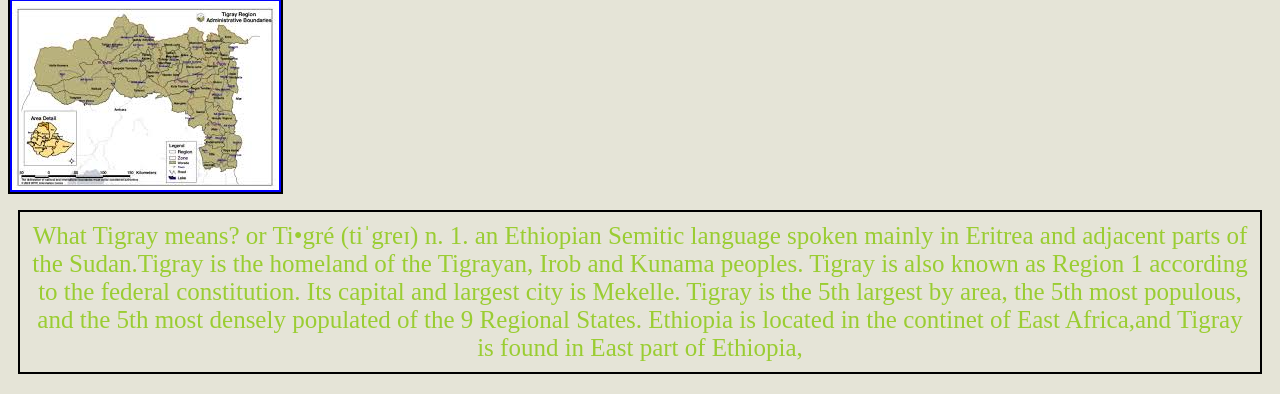
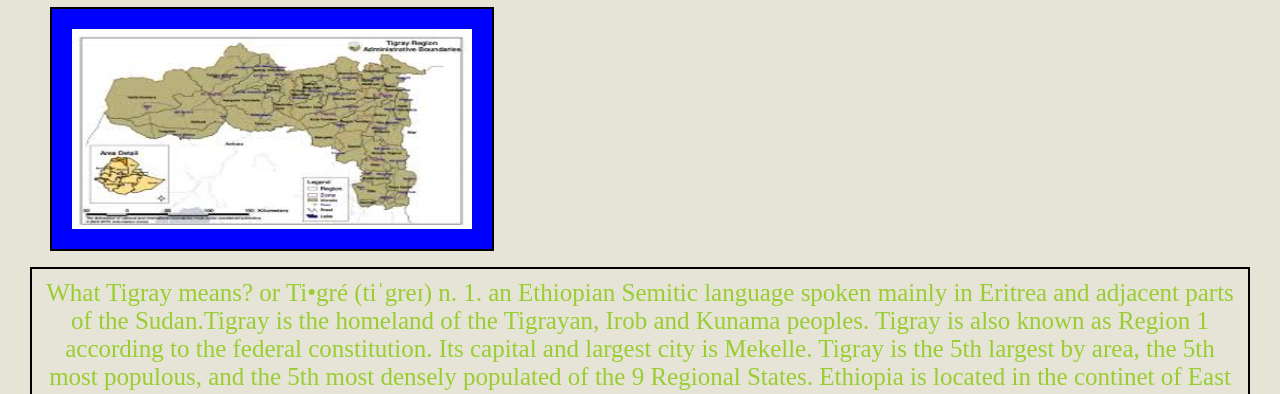
Before and after one commit to destish21/video-1, a plain HTML site: page index.html in a window 1280 px wide. Shown: the part 115-509 px from the top of the page. Drawn offline with Linux system fonts and the light colour scheme.

Commit message:
index.html

```diff
--- a/index.html
+++ b/index.html
@@ -10,7 +10,7 @@
 <body>
 
     <h1> Hello Tigray Education!</h1>
-    <img src="imageti.jpg">
+    <img id="Tig" src="imageti.jpg" width="400px" height="200px" alt="Tgray map">
 
     <p> What Tigray means?
         or Ti•gré (tiˈgreɪ) n. 1. an Ethiopian Semitic language spoken mainly in Eritrea and adjacent parts of the Sudan.Tigray is the homeland of the Tigrayan, Irob and Kunama peoples.
--- a/style.css
+++ b/style.css
@@ -1,6 +1,7 @@
 body {
     background-color: #e5e4d7;
     font-size: 25px;
+    margin: 20px;
 
 }
 h1 {
@@ -37,11 +38,12 @@ p {
 
 
 }
-img {
+#Tig {
     background-color: blue;
-    height: auto;
-    width: auto;
+    height: 200px;
+    width: 400px;
+    margin-left: 30px;
     align: center;
-    padding: 2px;
+    padding: 20px;
     border: 2px black solid;
 }
```
Also changed, not shown: 1 other file.
